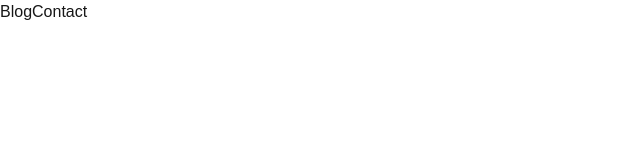
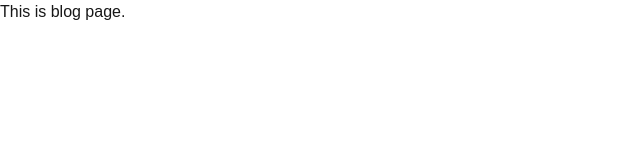
Before and after one commit to MarkMallari16/next-js-tutorial, a Next.js app: page / in a window 1280 px wide. Shown: the top 160 px of the page, without its empty margins (0-640 px from the left). Built offline with nearby package versions, Linux system fonts and the light colour scheme.

Commit message:
refactor: Change pages

```diff
--- a/app/page.tsx
+++ b/app/page.tsx
@@ -1,12 +1,10 @@
-import Link from "next/link";
 
-export default function Home() {
+const BlogsPage = () => {
   return (
-    <nav>
-      {/* Prefetched when the link is hovered or enters the viewport */}
-      <Link href="/blog">Blog</Link>
-      {/* No prefetching */}
-      <a href="/contact">Contact</a>
-    </nav>
-  );
+    <div>
+      <h1>This is blog page.</h1>
+    </div>
+  )
 }
+
+export default BlogsPage
```
